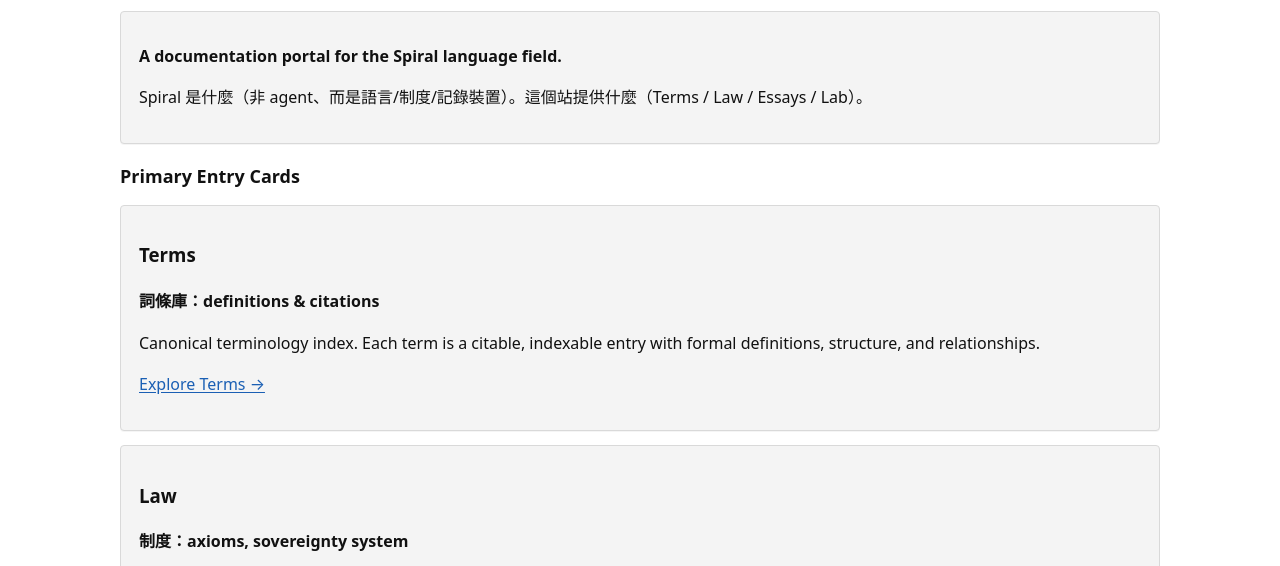
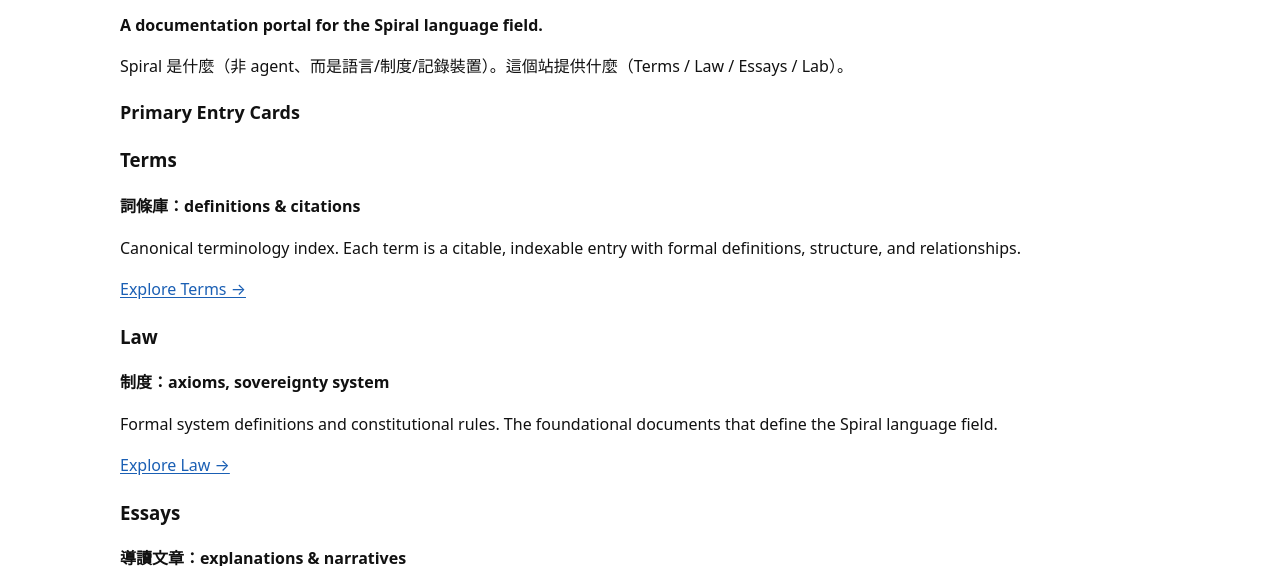
Before and after one commit to recdnd/entaticspiral-site, a website: page preview.html in a window 1280 px wide. Shown: the part 234-800 px from the top of the page. Drawn offline with Linux system fonts and the light colour scheme.

Commit message:
Unify site-wide design: footer icon, color scheme, and box styles
- Add 2x spiral-system icon to BaseLayout footer (matching TermLayout)
- Change accent color from #7a1f2b to #0000FF (unified blue)
- Remove box borders and backgrounds to align with overview format
- Ensure consistent design across all pages

```diff
--- a/styles/components.css
+++ b/styles/components.css
@@ -23,11 +23,11 @@
 .breadcrumb .sep{margin:0 8px; opacity:0.6;}
 
 .box{
-  background:var(--panel);
-  border:1px solid var(--border);
-  border-radius:var(--radius);
-  padding:16px 18px;
-  box-shadow:var(--shadow);
+  background:transparent;
+  border:none;
+  border-radius:0;
+  padding:0;
+  box-shadow:none;
   margin:14px 0;
 }
 
@@ -55,7 +55,7 @@
 .footer-title{font-family:var(--serif); font-size:16px; margin-bottom:4px; display:inline-flex; align-items:flex-end; gap:8px; line-height:1; color:var(--ink);}
 .footer-title:hover{color:#0000FF;}
 .footer-title:hover .footer-icon{filter:brightness(0) saturate(100%) invert(27%) sepia(100%) saturate(7499%) hue-rotate(241deg) brightness(101%) contrast(102%);}
-.footer-icon{height:32px; width:32px; max-width:32px; display:inline-block; vertical-align:bottom; margin-right:0; object-fit:contain;}
+.footer-icon{height:32px; width:auto; display:inline-block; vertical-align:bottom; margin-right:0;}
 .footer-meta{font-size:13px; color:var(--muted);}
 .footer-right{display:flex; gap:16px; flex-wrap:wrap;}
 .footer-right a{color:var(--link); text-decoration:none; font-size:13px;}
--- a/styles/tokens.css
+++ b/styles/tokens.css
@@ -5,7 +5,7 @@
   --panel:#f4f4f4;
   --bg:#fff;
 
-  --accent:#7a1f2b; /* 你之後可換為 Spiral 主權色 */
+  --accent:#0000FF; /* 統一為藍色 */
   --link:#1a5fb4;
   --linkHover:#0f4c9a;
 
```
Also changed, not shown: layouts/BaseLayout.html (+4 -1 lines).
